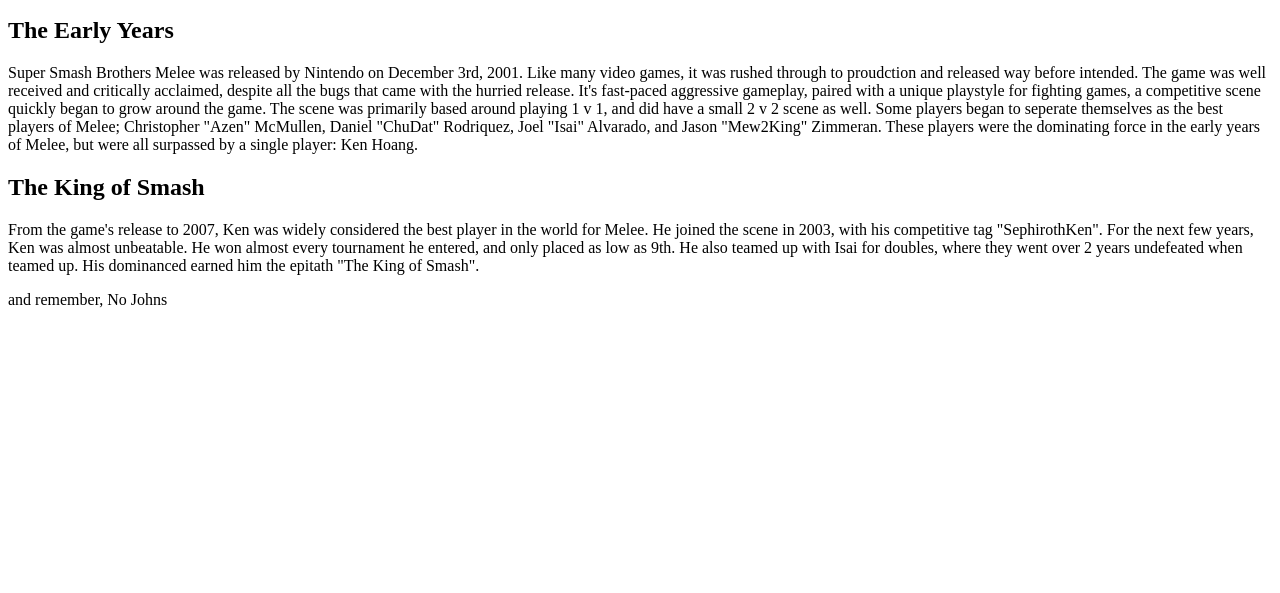
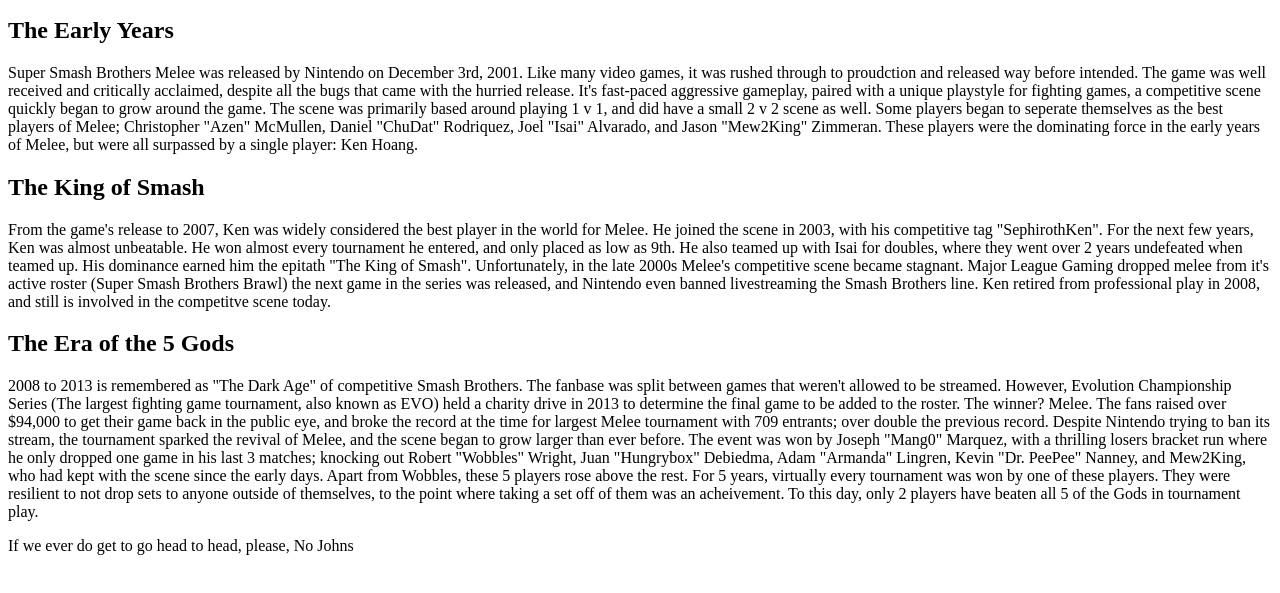
Before and after one commit to LaunchCodeAllhubs/js-assignment-4-html-me-something-antsilva93, a website: page index.html in a window 1280 px wide. Shown: the part 155-748 px from the top of the page. Drawn offline with Linux system fonts and the light colour scheme.

Commit message:
more paragraphs added

```diff
--- a/index.html
+++ b/index.html
@@ -22,20 +22,24 @@
       <article>
          <h2>The Early Years</h2>
          <p>
-            Super Smash Brothers Melee was released by Nintendo on December 3rd, 2001. Like many video games, it was
-            rushed through to proudction and released way before intended. The game was well received and critically
-            acclaimed, despite all the bugs that came with the hurried release. It's fast-paced aggressive gameplay, paired with a unique playstyle for fighting games, a competitive scene quickly began to grow around the game. The scene was primarily based around playing 1 v 1, and did have a small 2 v 2 scene as well. Some players began to seperate themselves as the best players of Melee; Christopher "Azen" McMullen, Daniel "ChuDat" Rodriquez, Joel "Isai" Alvarado, and Jason "Mew2King" Zimmeran. These players were the dominating force in the early years of Melee, but were all surpassed by a single player: Ken Hoang.
+            Super Smash Brothers Melee was released by Nintendo on December 3rd, 2001. Like many video games, it was rushed through to proudction and released way before intended. The game was well received and critically acclaimed, despite all the bugs that came with the hurried release. It's fast-paced aggressive gameplay, paired with a unique playstyle for fighting games, a competitive scene quickly began to grow around the game. The scene was primarily based around playing 1 v 1, and did have a small 2 v 2 scene as well. Some players began to seperate themselves as the best players of Melee; Christopher "Azen" McMullen, Daniel "ChuDat" Rodriquez, Joel "Isai" Alvarado, and Jason "Mew2King" Zimmeran. These players were the dominating force in the early years of Melee, but were all surpassed by a single player: Ken Hoang.
          </p>
       </article>
       <article>
          <h2>The King of Smash</h2>
          <p>
-            From the game's release to 2007, Ken was widely considered the best player in the world for Melee. He joined the scene in 2003, with his competitive tag "SephirothKen". For the next few years, Ken was almost unbeatable. He won almost every tournament he entered, and only placed as low as 9th. He also teamed up with Isai for doubles, where they went over 2 years undefeated when teamed up. His dominanced earned him the epitath "The King of Smash".
+            From the game's release to 2007, Ken was widely considered the best player in the world for Melee. He joined the scene in 2003, with his competitive tag "SephirothKen". For the next few years, Ken was almost unbeatable. He won almost every tournament he entered, and only placed as low as 9th. He also teamed up with Isai for doubles, where they went over 2 years undefeated when teamed up. His dominance earned him the epitath "The King of Smash". Unfortunately, in the late 2000s Melee's competitive scene became stagnant. Major League Gaming dropped melee from it's active roster (Super Smash Brothers Brawl) the next game in the series was released, and Nintendo even banned livestreaming the Smash Brothers line. Ken retired from professional play in 2008, and still is involved in the competitve scene today.
+         </p>
+      </article>
+      <article>
+         <h2>The Era of the 5 Gods</h2>
+         <p>
+            2008 to 2013 is remembered as "The Dark Age" of competitive Smash Brothers. The fanbase was split between games that weren't allowed to be streamed. However, Evolution Championship Series (The largest fighting game tournament, also known as EVO) held a charity drive in 2013 to determine the final game to be added to the roster. The winner? Melee. The fans raised over $94,000 to get their game back in the public eye, and broke the record at the time for largest Melee tournament with 709 entrants; over double the previous record. Despite Nintendo trying to ban its stream, the tournament sparked the revival of Melee, and the scene began to grow larger than ever before. The event was won by Joseph "Mang0" Marquez, with a thrilling losers bracket run where he only dropped one game in his last 3 matches; knocking out Robert "Wobbles" Wright, Juan "Hungrybox" Debiedma, Adam "Armanda" Lingren, Kevin "Dr. PeePee" Nanney, and Mew2King, who had kept with the scene since the early days. Apart from Wobbles, these 5 players rose above the rest. For 5 years, virtually every tournament was won by one of these players. They were resilient to not drop sets to anyone outside of themselves, to the point where taking a set off of them was an acheivement. To this day, only 2 players have beaten all 5 of the Gods in tournament play.
          </p>
       </article>
    </main>
 
-   <footer>and remember, No Johns</footer>
+   <footer>If we ever do get to go head to head, please, No Johns</footer>
 </body>
 
 </html>
```
